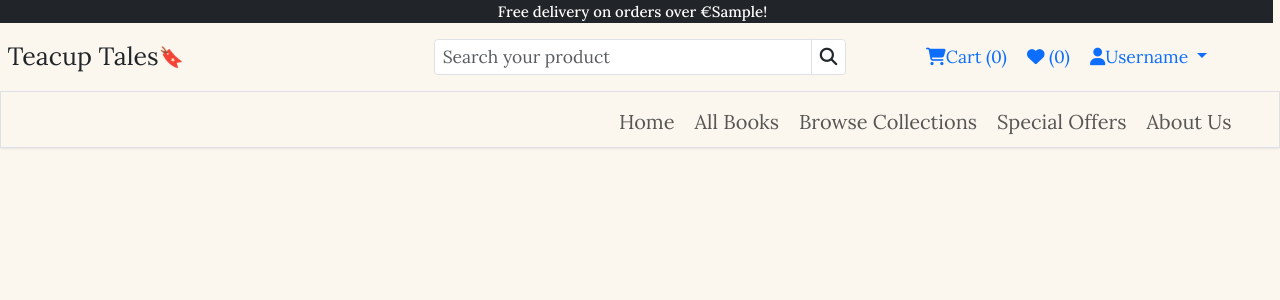
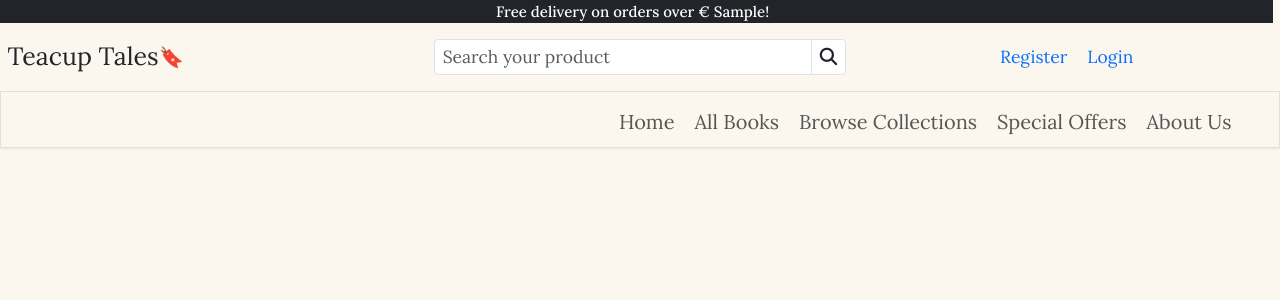
Before and after one commit to Indre-V/teacup-tales-bookshop, a Django app: template templates/base.html in a window 1280 px wide. Shown: the top 300 px of the page. Run offline with Django 4.2, Linux system fonts and the light colour scheme; the template is opened without the code that fills it: most values are stand-ins (such as "Sample title", 1, 10 or a date in 2020); some libraries are stand-ins or nearby versions.

Commit message:
fix: sign in links

```diff
--- a/templates/components/navigation.html
+++ b/templates/components/navigation.html
@@ -1,14 +1,16 @@
 <div class="main-navbar shadow-sm sticky-top">
     <div id="delivery-banner" class="row text-center">
         <div class="col-12 bg-dark text-white">
-            <h4 class="my-1">Free delivery on orders over €{{ free_delivery_threshold }}!</h4>
+            <h4 class="my-1">Free delivery on orders over € {{ free_delivery_threshold }}!</h4>
         </div>
     </div>
     <div class="top-navbar">
         <div class="container-fluid">
-            <div class="row my-4 d-flex align-items-center justify-content-between">
+            <div
+                class="row my-4 d-flex align-items-center justify-content-between">
                 <!-- Brand logo and name -->
-                <div class="col-md-4 d-flex align-items-center d-none d-md-flex">
+                <div
+                    class="col-md-4 d-flex align-items-center d-none d-md-flex">
                     <a class="navbar-brand fs-1" href="{% url 'home' %}">Teacup Tales</a>
                     <a class="fs-2" href="{% url 'home' %}">🔖</a>
                 </div>
@@ -16,17 +18,25 @@
                 <div class="col-md-4 d-flex align-items-center">
                     <form role="search" class="w-100">
                         <div class="input-group">
-                            <input type="search" placeholder="Search your product" class="form-control fs-3">
-                            <button class="btn bg-white fs-3 border" type="submit">
+                            <input type="search"
+                                placeholder="Search your product"
+                                class="form-control fs-3">
+                            <button class="btn bg-white fs-3 border"
+                                type="submit">
                                 <i class="fa fa-search"></i>
                             </button>
                         </div>
                     </form>
+                    {% if request.user.is_superuser %}
+                    <a href class="dropdown-item">Product Management</a>
+                    {% endif %}
                 </div>
                 <!-- Navigation items -->
+
                 <div class="col-md-4 d-flex">
                     <ul class="nav mx-auto">
                         <li class="nav-item">
+                            {% if request.user.is_authenticated %}
                             <a class="nav-link" href="#">
                                 <i class="fa fa-shopping-cart"></i>Cart (0)
                             </a>
@@ -36,18 +46,45 @@
                                 <i class="fa fa-heart"></i> (0)
                             </a>
                         </li>
+
                         <li class="nav-item dropdown">
-                            <a class="nav-link dropdown-toggle" href="#" data-bs-toggle="dropdown" role="button"
+                            <a class="nav-link dropdown-toggle" href="#"
+                                data-bs-toggle="dropdown" role="button"
                                 aria-expanded="false">
-                                <i class="fa fa-user"></i>Username
+                                <i class="fa fa-user"></i>{{ user.username }}
                             </a>
-                            <ul class="dropdown-menu dropdown-menu-end" aria-labelledby="navbarDropdown">
-                                <li><a class="dropdown-item" href="#"><i class="fa fa-user"></i> Profile</a></li>
-                                <li><a class="dropdown-item" href="#"><i class="fa fa-list"></i> My Orders</a></li>
-                                <li><a class="dropdown-item" href="#"><i class="fa fa-heart"></i>My Wishlist</a></li>
-                                <li><a class="dropdown-item" href="#"><i class="fa fa-shopping-cart"></i>My Cart</a></li>
-                                <li><a class="dropdown-item" href="#"><i class="fa fa-sign-out"></i>Logout</a></li>
+                            <ul class="dropdown-menu dropdown-menu-end"
+                                aria-labelledby="navbarDropdown">
+                                <li><a class="dropdown-item" href="#"><i
+                                            class="fa fa-user"></i>
+                                        Profile</a></li>
+                                <li><a class="dropdown-item" href="#"><i
+                                            class="fa fa-list"></i> My
+                                        Orders</a></li>
+                                <li><a class="dropdown-item" href="#"><i
+                                            class="fa fa-heart"></i>My
+                                        Wishlist</a></li>
+                                <li><a class="dropdown-item" href="#"><i
+                                            class="fa fa-shopping-cart"></i>My
+                                        Cart</a></li>
+                                <li><a class="dropdown-item"
+                                        href="{% url 'account_logout' %}"><i
+                                            class="fa fa-sign-out"></i>Logout</a></li>
                             </ul>
+                            {% else %}
+                            <!-- Register link for non-authenticated users -->
+                            <li class="nav-item">
+                                <a
+                                    class="nav-link {% if request.path == '/accounts/signup/' %}active{% endif %}"
+                                    href="{% url 'account_signup' %}">Register</a>
+                            </li>
+                            <!-- Login link for non-authenticated users -->
+                            <li class="nav-item">
+                                <a
+                                    class="nav-link {% if request.path == '/accounts/login/' %}active{% endif %}"
+                                    href="{% url 'account_login' %}">Login</a>
+                            </li>
+                            {% endif %}
                         </li>
                     </ul>
                 </div>
@@ -60,26 +97,35 @@
             <a class="navbar-brand d-md-none" href="{% url 'home' %}">
                 Teacup Tales Books
             </a>
-            <button class="navbar-toggler" type="button" data-bs-toggle="collapse"
-                data-bs-target="#navbarSupportedContent" aria-controls="navbarSupportedContent" aria-expanded="false"
+            <button class="navbar-toggler" type="button"
+                data-bs-toggle="collapse"
+                data-bs-target="#navbarSupportedContent"
+                aria-controls="navbarSupportedContent" aria-expanded="false"
                 aria-label="Toggle navigation">
                 <span class="navbar-toggler-icon"></span>
             </button>
-            <div class=" fs-2 collapse navbar-collapse justify-content-end" id="navbarSupportedContent">
+            <div class=" fs-2 collapse navbar-collapse justify-content-end"
+                id="navbarSupportedContent">
                 <ul class="navbar-nav mx-5 mb-2 my-2 mb-lg-0">
                     <li class="nav-item mx-2">
-                        <a class="nav-link" href="#">Home</a>
+                        <a
+                            class="nav-link {% if request.path == '/' %}active{% endif %}"
+                            aria-current="page"
+                            href="{% url 'home' %}">Home</a>
                     </li>
                     <li class="nav-item mx-2">
                         <a class="nav-link" href="#">All Books</a>
                     </li>
                     <li class="nav-item dropdown mx-2">
-                        <a class="nav-link" href="#" id="navbarDropdownMenuLink" role="button"
+                        <a class="nav-link" href="#" id="navbarDropdownMenuLink"
+                            role="button"
                             data-bs-toggle="dropdown" aria-expanded="false">
                             Browse Collections
                         </a>
-                        <ul class="dropdown-menu" aria-labelledby="navbarDropdownMenuLink">
-                            <li><a class="dropdown-item" href="#">Fiction</a></li>
+                        <ul class="dropdown-menu"
+                            aria-labelledby="navbarDropdownMenuLink">
+                            <li><a class="dropdown-item"
+                                    href="#">Fiction</a></li>
                             <li><a class="dropdown-item" href="#">Rare Books</a></li>
                             <li><a class="dropdown-item" href="#">Children</a></li>
                         </ul>
@@ -95,5 +141,4 @@
         </div>
     </nav>
 
-
 </div>
```
